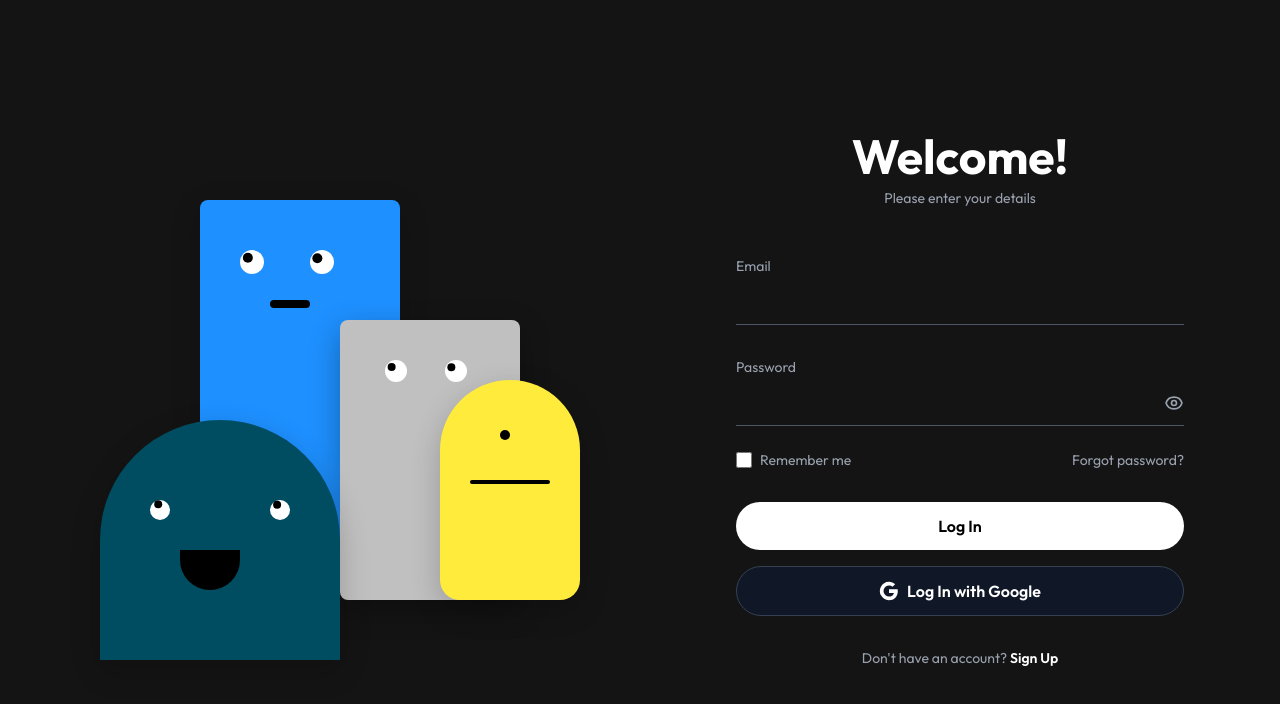
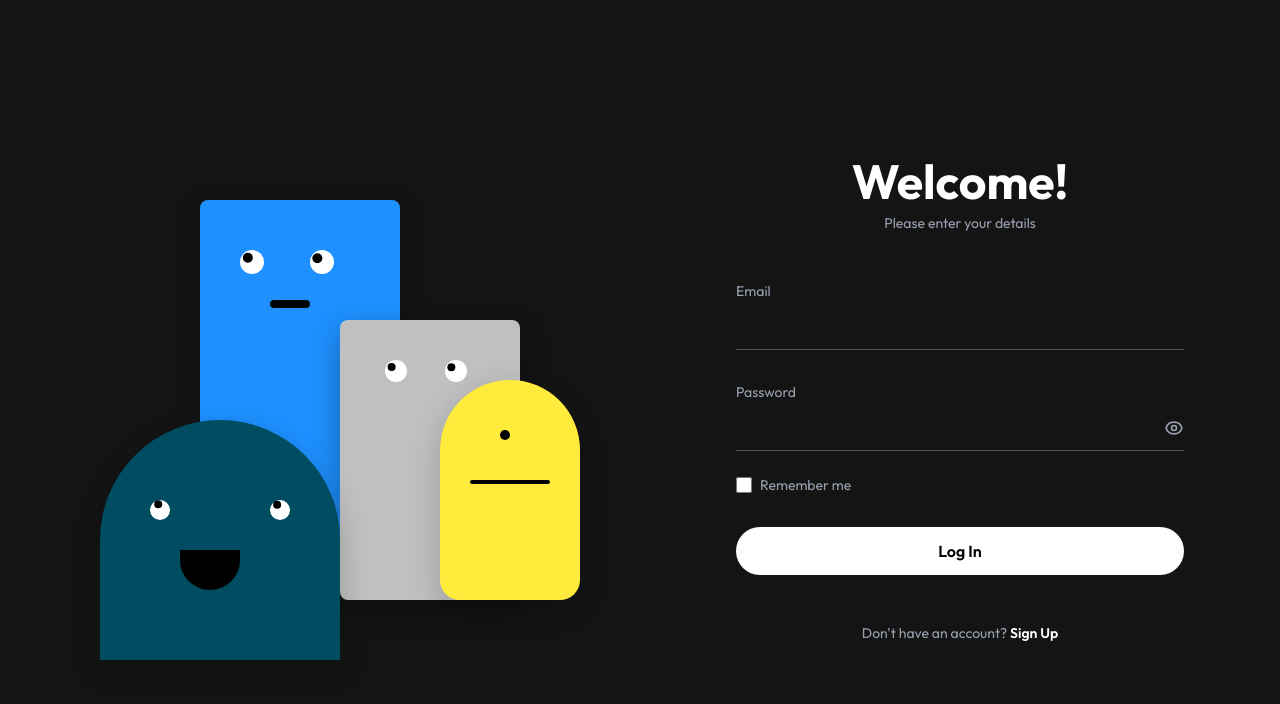
Before and after one commit to krtk06/Chaty, a React (Vite) app in the folder Chatyy/: page /login in a window 1280 px wide. Shown: the top 704 px of the page. Built offline with nearby package versions, Linux system fonts and the light colour scheme; no server answers.

Commit message:
login commit

```diff
--- a/Chatyy/src/pages/Login.jsx
+++ b/Chatyy/src/pages/Login.jsx
@@ -120,16 +120,16 @@ function Login() {
                                 />
                                 Remember me
                             </label>
-                            <a href="#" className="text-gray-400 hover:text-white">
+                            {/* <a href="#" className="text-gray-400 hover:text-white">
                                 Forgot password?
-                            </a>
+                            </a> */}
                         </div>
 
                         <button type="submit" className="w-full bg-white text-black font-semibold py-3 rounded-full hover:bg-gray-200 transition-colors mb-4">
                             {state === "register" ? "Create Account" : "Log In"}
                         </button>
 
-                        <button type="button" className="w-full bg-gray-900 text-white font-semibold py-3 rounded-full border border-gray-700 hover:bg-gray-800 transition-colors flex items-center justify-center gap-2">
+                        {/* <button type="button" className="w-full bg-gray-900 text-white font-semibold py-3 rounded-full border border-gray-700 hover:bg-gray-800 transition-colors flex items-center justify-center gap-2">
                             <svg className="w-5 h-5" viewBox="0 0 24 24">
                                 <path fill="currentColor" d="M22.56 12.25c0-.78-.07-1.53-.2-2.25H12v4.26h5.92c-.26 1.37-1.04 2.53-2.21 3.31v2.77h3.57c2.08-1.92 3.28-4.74 3.28-8.09z" />
                                 <path fill="currentColor" d="M12 23c2.97 0 5.46-.98 7.28-2.66l-3.57-2.77c-.98.66-2.23 1.06-3.71 1.06-2.86 0-5.29-1.93-6.16-4.53H2.18v2.84C3.99 20.53 7.7 23 12 23z" />
@@ -137,7 +137,7 @@ function Login() {
                                 <path fill="currentColor" d="M12 5.38c1.62 0 3.06.56 4.21 1.64l3.15-3.15C17.45 2.09 14.97 1 12 1 7.7 1 3.99 3.47 2.18 7.07l3.66 2.84c.87-2.6 3.3-4.53 6.16-4.53z" />
                             </svg>
                             Log In with Google
-                        </button>
+                        </button> */}
 
                         {state === "register" ? (
                             <p className="text-center text-gray-400 text-sm mt-8">
```
